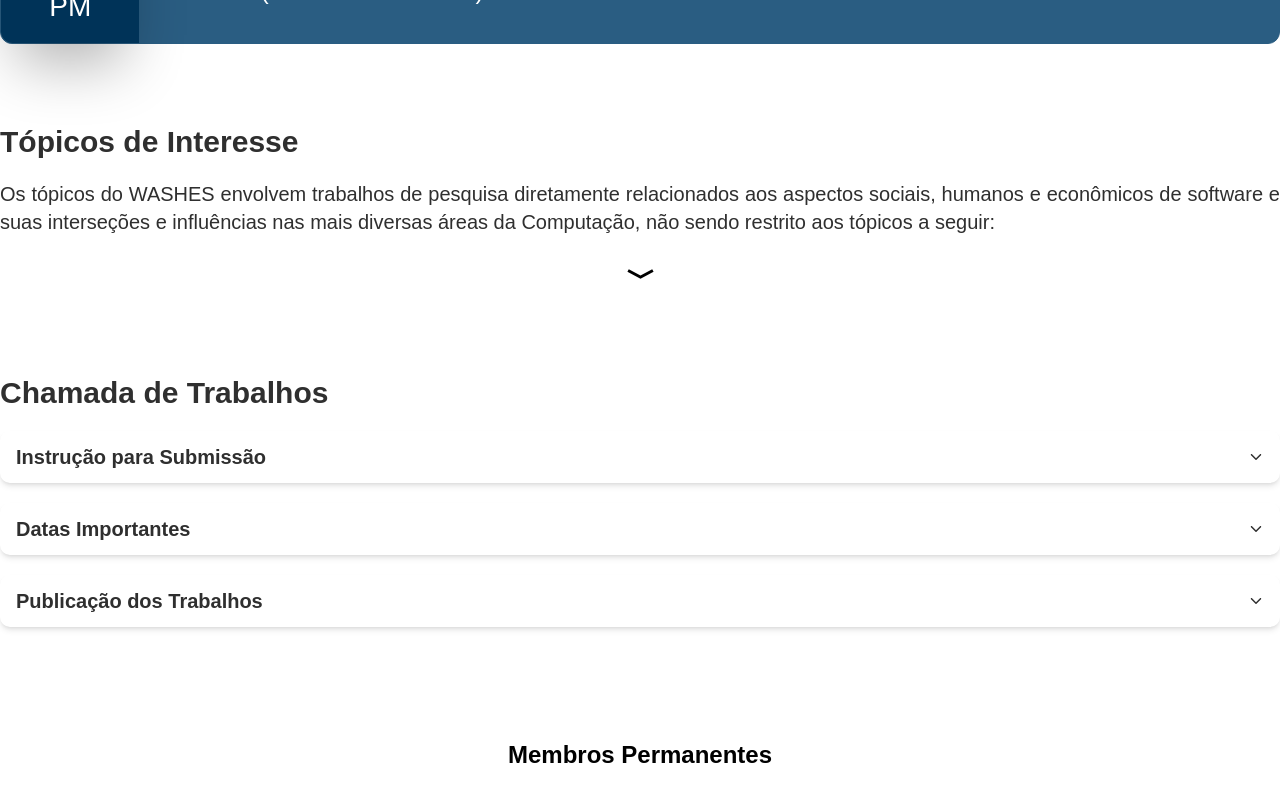
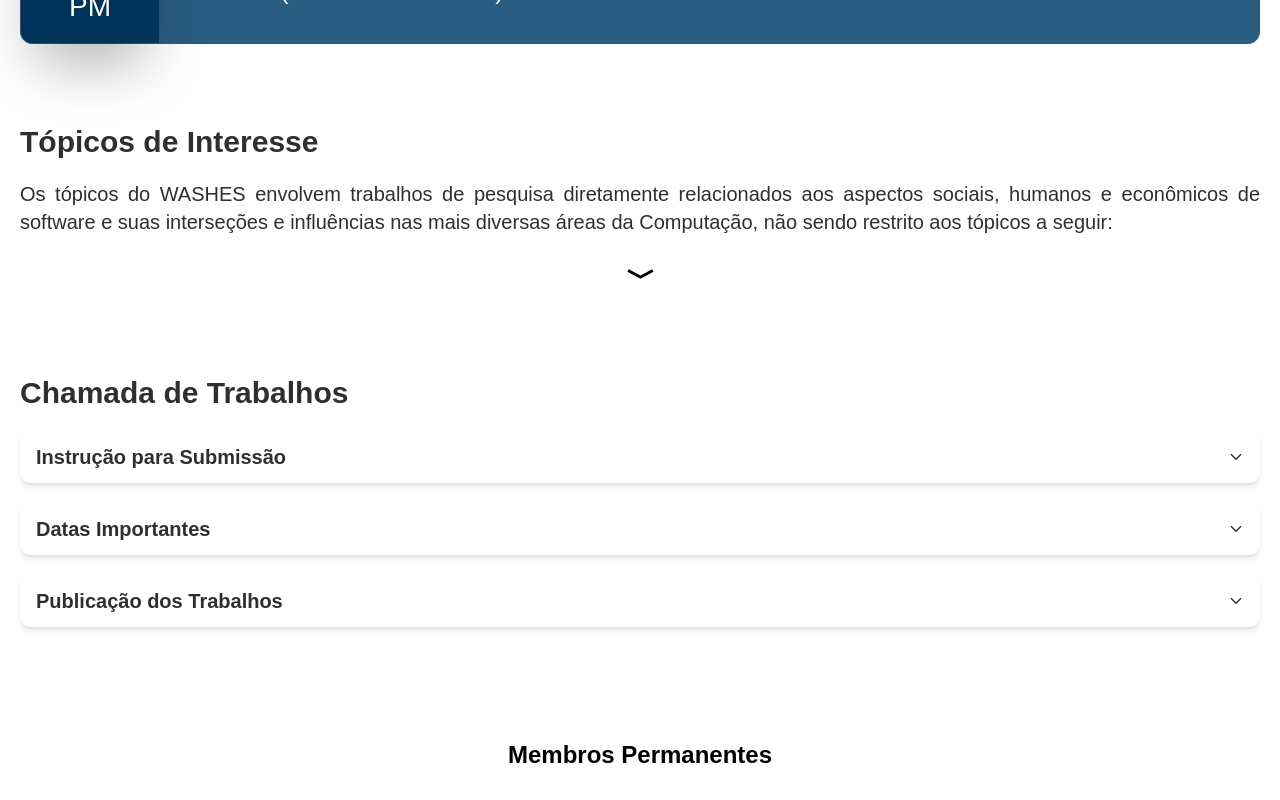
Before and after one commit to gesid/novo-washes-website, a React (Vite) app: page /washes-2024 in a window 1280 px wide. Shown: the part 1600-2400 px from the top of the page. Built offline with nearby package versions, Linux system fonts and the light colour scheme; a web font is replaced by a local one.

Commit message:
add: Adicionando informações de WASHES 2025

```diff
--- a/src/components/Programacao.jsx
+++ b/src/components/Programacao.jsx
@@ -2,8 +2,7 @@ import { IoAddCircleOutline, IoRemoveCircleOutline} from "react-icons/io5";
 import PropTypes from 'prop-types';
 import {  useState, useRef, useEffect  } from "react";
 
-export function Programacao({data,horarioDeInicio, apresentador, sessao, programacao }){
-
+export function Programacao({data,horarioDeInicio, apresentador, sessao, programacao}){
   const [isOpen, setIsOpen] = useState(false);
   const contentRef = useRef(null);
 
@@ -20,7 +19,7 @@ export function Programacao({data,horarioDeInicio, apresentador, sessao, program
 
   return(
     <section>
-      <div className="w-full bg-[#2A5D82] border border-[#2A5D82] rounded-xl flex text-white" onClick={openDropDown}>
+      <div className=" w-full bg-[#2A5D82] border border-[#2A5D82] rounded-xl flex text-white" onClick={openDropDown}>
         <div className="bg-[#003358] px-4 rounded-s-xl flex flex-col gap-2 items-center lg:text-[28px] md:text-2xl text-xl p-5 shadow-[0_35px_60px_-15px_rgba(0,0,0,0.3)]">
           <span className="text-center lg:text-xl md:text-xl text-lg"> {data}</span>
           <span className="text-center"> {horarioDeInicio} </span>
--- /dev/null
+++ b/src/components/listaTopicosDeInteresse.jsx
@@ -0,0 +1,22 @@
+import { dadosTopicoDeInteresse } from '../data/dadosTopicosDeInteresse';
+
+
+export function listaTopicos (anoAtual) {
+
+  const topicoDeInteresseDoAno = dadosTopicoDeInteresse[anoAtual] || [];
+
+  return(
+    <section>
+      <ul className="list-disc list-inside">
+        {topicoDeInteresseDoAno.map((topicos , index) => (
+          <li
+            key={index}
+            className="lg:text-xl md:text-lg text-base text-[#2f2f2f] mb-3 font-semibold lg:text-left text-justify"
+          >
+            {topicos}
+          </li>
+        ))}
+      </ul>
+    </section>
+  )
+}
--- a/src/components/topicoDeInteresse.jsx
+++ b/src/components/topicoDeInteresse.jsx
@@ -1,8 +1,9 @@
 import { useState, useRef, useEffect  } from "react";
-import { RiArrowDownWideFill} from "react-icons/ri";
-import { dadosTopicoDeInteresse } from '../data/dadosTopicosDeInteresse';
+import { RiArrowDownWideFill } from "react-icons/ri";
+import {listaTopicos} from "./listaTopicosDeInteresse"
+import PropTypes from 'prop-types';
 
-export function TopicoDeInteresse() {
+export function TopicoDeInteresse({anoAtual}) {
 
   const [isOpen, setIsOpen] = useState(false);
   const contentRef = useRef(null);
@@ -20,7 +21,7 @@ export function TopicoDeInteresse() {
 
   return (
     <section className="mt-10">
-      <div className="container mx-auto flex flex-col gap-5">
+      <div className="container px-5 mx-auto flex flex-col gap-5">
         <h1 className="lg:text-3xl md:text-2xl text-xl font-bold text-[#2f2f2f]">Tópicos de Interesse</h1>
         <p className="lg:text-xl md:text-lg text-base text-[#2f2f2f] text-justify">
           {/* Descrição sobre os tópicos do WASHES  */}
@@ -39,19 +40,14 @@ export function TopicoDeInteresse() {
             className="transition-all duration-500 ease-in-out overflow-hidden max-h-0 pt-3"
             style={{ transition: 'max-height 0.5s ease-in-out' }}
           >
-            <ul className="list-disc list-inside">
-                {dadosTopicoDeInteresse.map((topicos , index) => (
-                  <li
-                    key={index}
-                    className="lg:text-xl md:text-lg text-base text-[#2f2f2f] mb-3 font-semibold lg:text-left text-justify"
-                  >
-                    {topicos}
-                  </li>
-                ))}
-            </ul>
+            {listaTopicos(anoAtual)}
           </div>
         </div>
       </div>
     </section>
   );
 }
+
+TopicoDeInteresse.propTypes = {
+  anoAtual: PropTypes.string.isRequired,
+}
--- a/src/data/dadosChamadaDeTrabalhos.jsx
+++ b/src/data/dadosChamadaDeTrabalhos.jsx
@@ -13,11 +13,11 @@ export const dadosChamadaDeTrabalho = {
     {
       titulo: "Datas Importantes",
       conteudo: `
-    <li>Submissão: até 05 de março de 2023 20 de março de 2023 05 de abril de 2023 (firme)</li>
-    <li>Notificação de Aceite: 05 de maio de 2023 20 de maio de 2023</li>
-    <li>Versão final: 16 de maio de 2023 28 de maio de 2023</li>
-    <li>Prazo de Inscrição dos autores: 16 de maio de 2023 05 de junho 2023</li>
-    <li>Realização do evento: 23 a 28 de julho de 2023 06 a 11 de Agosto de 2023</li>
+    <li><strong>Submissão:</strong> até 05 de março de 2023 20 de março de 2023 05 de abril de 2023 (firme)</li>
+    <li><strong>Notificação de Aceite:</strong> 05 de maio de 2023 20 de maio de 2023</li>
+    <li><strong>Versão final:</strong> 16 de maio de 2023 28 de maio de 2023</li>
+    <li><strong>Prazo de Inscrição dos autores:</strong> 16 de maio de 2023 05 de junho 2023</li>
+    <li><strong>Realização do evento:</strong> 23 a 28 de julho de 2023 06 a 11 de Agosto de 2023</li>
     `,
     },
     {
@@ -41,15 +41,31 @@ export const dadosChamadaDeTrabalho = {
   2025: [
     {
       titulo: "Instrução para Submissão",
-      conteudo: ` `,
+      conteudo: `
+      Poderão ser submetidos:
+      <li> <strong> Artigos completos </strong> (até 10 páginas, com limite de duas páginas adicionais para referências), apresentando um resultado de interesse para o avanço da pesquisa na área. Artigos que descrevem modelos, métodos, estudos experimentais e relatos de experiência industrial são bem-vindos.</li> </br>
+      <li> <strong> Artigos Curtos </strong>  (até 5 páginas, com limite de uma página adicional para referências), descrevendo trabalhos em andamento, ou um projeto de pesquisa, ferramenta ou técnica, ou contendo perspectivas de pesquisa nos temas do workshop. Este tipo de artigo será avaliado seguindo os mesmos critérios da categoria “artigos completos”, tendo como peso o potencial de discussão que o artigo pode gerar no workshop. </li> </br>
+      <li> <strong> Artigos para o II Fórum dos Grandes Desafios de Pesquisa em Aspectos Sociais, Humanos e Econômicos de Software - GranDASHES-BR </strong>  (até 5 páginas, com limite de uma página adicional para referências),  descrevendo artigos (position papers) que provoquem a comunidade científica e a indústria nacional a responder questões relevantes que desafiem o status quo sob o contexto dos aspectos sociais, humanos e econômicos de software. As propostas devem conter (no mínimo), os seguintes itens: 1) Qual o grande desafio proposto; 2) Qual(is) o(s) contexto(s) específico(s) a ele relacionado e sua relevância no contexto nacional e/ou internacional de aspectos sociais, humanos e econômicos de software; 3) Com que iniciativas reais está relacionado (se houver); e 4) Formas de avaliação do progresso do desafio proposto.</li> </br>
+
+      Todas as submissões devem seguir o estilo de formatação dos eventos da Sociedade Brasileira de Computação (SBC) e serem enviadas por meio da plataforma JEMS: link em breve. </br> </br>
+      As submissões são realizadas de acordo com o sistema <strong> duplo-anônimo (double-anonymous) </strong>, omitindo-se qualquer identificação de seus autores, bem como de seus revisores. Artigos que desobedecerem ao sistema de duplo-anônimo serão rejeitados.</br> </br>
+      Artigos aprovados pelo comitê de programa serão publicados nos anais do evento. `,
     },
     {
       titulo: "Datas Importantes",
-      conteudo: ` `,
+      conteudo: `
+      <li><strong>Submissão:</strong> em breve </li>
+      <li><strong>Notificação de Aceite: </strong>em breve </li>
+      <li><strong>Versão final:</strong> em breve </li>
+      <li><strong>Prazo de Inscrição dos autores:</strong> em breve </li>
+      <li><strong>Realização do evento:</strong> em breve </li> `,
     },
     {
       titulo: "Publicação dos Trabalhos",
-      conteudo: ` `,
+      conteudo: `
+        Os artigos aceitos serão indexados com DOI e publicados nos anais do evento, que serão disponibilizados online na SBC OpenLib, o portal de conteúdo da SBC, na série Anais do Workshop sobre Aspectos Sociais, Humanos e Econômicos de Software (WASHES, a ser disponibilizada no link:<u> <a href="https://sol.sbc.org.br/index.php/washes" target="_blank"> https://sol.sbc.org.br/index.php/washes </a> </u>. </br> </br>
+        Os melhores artigos serão convidados para submissão em uma edição especial do WASHES para a iSys – Brazilian Journal of Information Systems (Qualis B2):<u> <a href="https://sol.sbc.org.br/journals/index.php/isys" target="_blank"> https://sol.sbc.org.br/journals/index.php/isys </a> </u> . </br>
+       `,
     }
   ],
 };
--- a/src/data/dadosTopicosDeInteresse.jsx
+++ b/src/data/dadosTopicosDeInteresse.jsx
@@ -1,6 +1,7 @@
-export const dadosTopicoDeInteresse = [
+export const dadosTopicoDeInteresse = {
   // Cada item do array corresponde a um tópico.
   // Exclua ou adicione mais tópicos abaixo.
+  2024: [
   "Novas abordagens, métodos, práticas e modelos considerando os aspectos humanos, sociais e/ou econômicos aplicados ao desenvolvimento de software e sistemas ciber-físicos;",
   "Relatos sobre o empoderamento digital em equipes de software no formato de trabalho híbridas ou remoto;",
   "Impacto da inteligência artificial (trustworthy AI, ética, Large Language Models, etc.) nos aspectos humanos, sociais e/ou econômicos do desenvolvimento de software e sistemas;",
@@ -22,4 +23,28 @@ export const dadosTopicoDeInteresse = [
   "Estudos secundários, estudos de caso, surveys, estudos experimentais ou relatos de experiência da indústria;",
   "Aspectos sociais, humanos e econômicos em sistemas intensivos de software, sistemas de sistemas, blockchain, internet das coisas, sistemas ciber-físicos, etc.",
   "Aspectos sociais, humanos e econômicos no contexto de deserto digital.",
-];
+],
+2025:[
+  "Novas abordagens, métodos, práticas e modelos considerando os aspectos humanos, sociais e/ou econômicos aplicados ao desenvolvimento de software e sistemas ciber-físicos",
+  "Relatos sobre o empoderamento digital em equipes de software no formato de trabalho híbridas ou remoto",
+  "Impacto da inteligência artificial (trustworthy AI, ética, Large Language Models etc.) nos aspectos humanos, sociais e/ou econômicos do desenvolvimento de software e sistemas",
+  "Bots, chatbots, agentes conversacionais em ambiente de desenvolvimento de software",
+  "Redes sociais e mídias sociais no contexto de desenvolvimento de software",
+  "Princípios de desenvolvimento e projeto de software, práticas de engenharia de ferramentas que influenciam ou são influenciados por aspectos sociais, humanos e/ou econômicos",
+  "Aspectos humanos, sociais e econômicos e sua influência na interação humano-computador, incluindo questões sobre acessibilidade, usabilidade, experiência do usuário etc.",
+  "Diversidade, equidade e inclusão no desenvolvimento de software",
+  "Aspectos humanos, sociais e econômicos e sua influência na qualidade de software",
+  "Aspectos gerenciais e organizacionais do desenvolvimento de software",
+  "Ferramentas e processos de apoio a situações organizacionais e culturais",
+  "Projeto, desenvolvimento e avaliação de ferramentas ou bases de dados (datasets) que apoiam o estudo de emoções e criação de valor em engenharia de software",
+  "Características psicológicas, sociológicas, humanas e econômicas do desenvolvimento de software",
+  "Abordagens que explorem perspectivas humanas, sociais e econômicas em torno do software envolvendo mineração de repositórios de software ou aprendizagem de máquina (inclusive aprendizagem profunda)",
+  "Modelos de desenvolvimento de software baseados em comunidade, como open source, crowdsourcing e parcerias público-privadas",
+  "Modelos de negócios, plataformas e ecossistemas de software",
+  "Questões relativas a licenças, propriedade intelectual e patentes",
+  "Educação sobre os aspectos sociais, humanos e econômicos e sua influência na educação em computação",
+  "Estudos secundários, estudos de caso, surveys, estudos experimentais ou relatos de experiência da indústria",
+  "Aspectos sociais, humanos e econômicos em sistemas intensivos de software, sistemas de sistemas, blockchain, internet das coisas, sistemas ciber-físicos etc.",
+  "Aspectos sociais, humanos e econômicos de software no contexto de governança digital para uma sociedade sustentável"
+]
+};
--- a/src/pages/Washes2024.jsx
+++ b/src/pages/Washes2024.jsx
@@ -35,11 +35,14 @@ const Washes2024 = () => {
 
   return (
     <section>
-      <BannerWASHES2024 />
+      <BannerWASHES2024
+        anoAtual={anoAtual}
+      />
 
-      <div className="container mx-auto text-[#2f2f2f] flex flex-col lg:gap-5 gap-2 my-20">
+      <div className="container px-5 mx-auto text-[#2f2f2f] flex flex-col lg:gap-5 gap-2 my-20">
         <h1 className="font-bold lg:text-3xl text-2xl">Programação</h1>
-        {programacaoDoAno.map((dados, index) => (
+        {programacaoDoAno.length > 0 ? (
+          programacaoDoAno.map((dados, index) => (
             <Programacao
               key={index}
               data={dados.data}
@@ -48,11 +51,16 @@ const Washes2024 = () => {
               sessao={dados.sessao}
               programacao={dados.programacao}
             />
-        ))}
+            ))) : (
+                <h1 className="lg:text-3xl text-2xl"> Em breve </h1>
+            )}
       </div>
-      <TopicoDeInteresse />
 
-      <div className="container my-16 mx-auto py-2 flex flex-col gap-5 text-[#2f2f2f]">
+      <TopicoDeInteresse
+        anoAtual={anoAtual}
+      />
+
+      <div className="container px-5 my-16 mx-auto py-2 flex flex-col gap-5 text-[#2f2f2f]">
         <h1 className="font-bold lg:text-3xl text-2xl">Chamada de Trabalhos</h1>
         {chamadaDeTrabalhosDoAno.map((dados, index) => (
           <ChamadaDeTrabalhos
@@ -63,7 +71,7 @@ const Washes2024 = () => {
         ))}
       </div>
 
-      <div className="container mx-auto px-4 py-10">
+      <div className="container px-5 mx-auto py-10">
         {/* Membros Permanentes */}
         <h1 className="text-center text-2xl font-bold mb-8">Membros Permanentes</h1>
         <div className="flex flex-wrap justify-around gap-4 mb-10">
```
Also changed, not shown: src/components/bannerWASHES2024.jsx (+8 -2 lines), src/data/dadosComitePrograma.jsx (+5 -5 lines), src/data/dadosCoordenadores.jsx (+7 -7 lines), src/data/dadosProgramacao.jsx (+16 -29 lines). Lines whose indentation alone changed are shown as unchanged.
